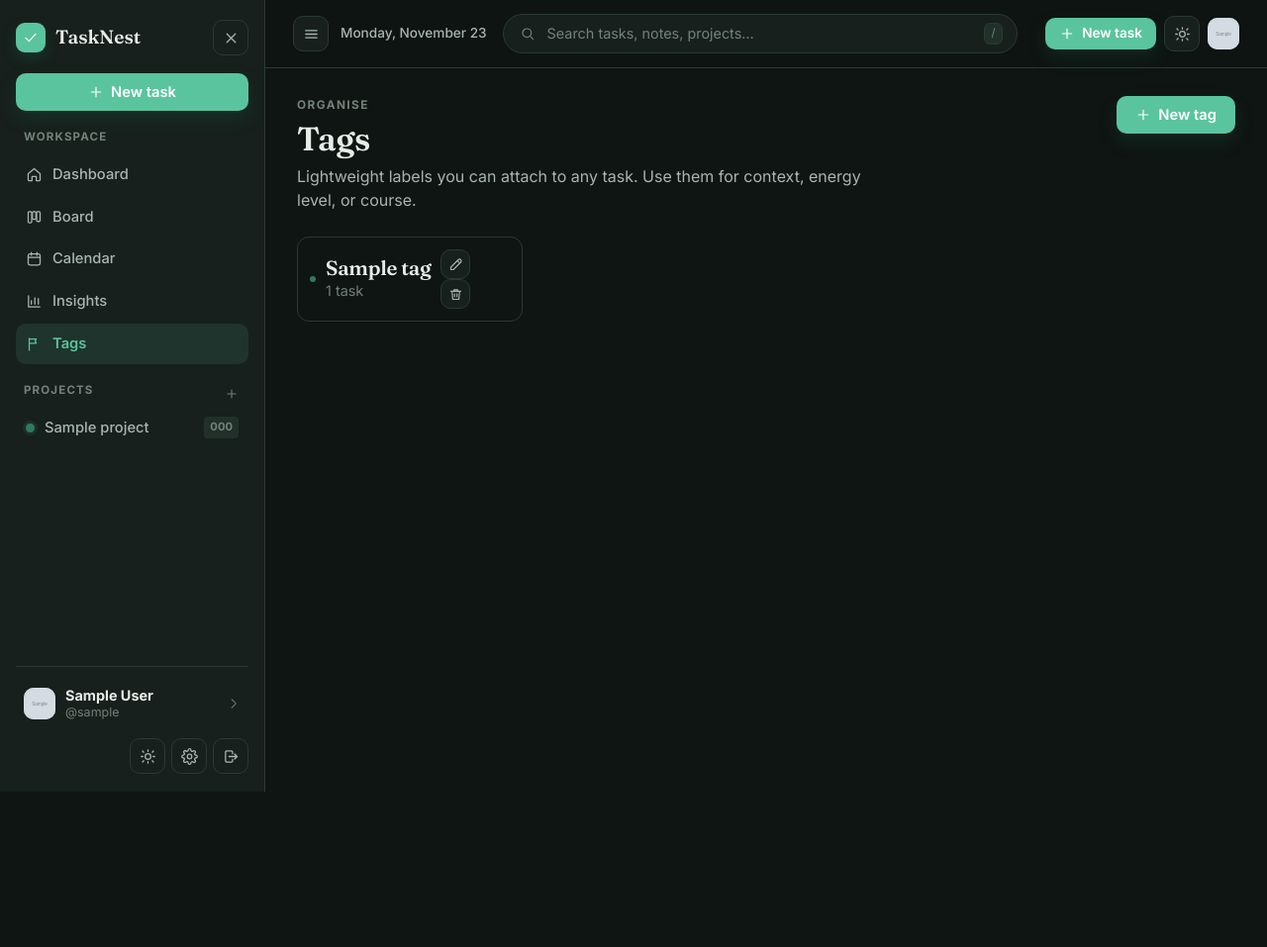
After one commit to nimblemoon/tasknest, a Django app: page /tasks/tags/ in a window 1280 px wide. The commit adds this page. Shown: the whole page at 99% size. Run offline with Django 5.2, Linux system fonts and the light colour scheme; a user stored in the database is signed in; tables that the repository leaves empty hold one stand-in row (values such as "Sample post"); grey boxes marked "Sample" are stand-in pictures.

Commit message:
Add tags (labels) with management screen and task filtering

```diff
--- a/static/css/style.css
+++ b/static/css/style.css
@@ -2198,3 +2198,8 @@ kbd {
    ========================================================================== */
 
 body { background: var(--bg); color: var(--ink); }
+
+.tag-chip { display:inline-flex; align-items:center; gap:4px; padding:2px 8px; border-radius:999px; background: var(--line); font-size:12px; }
+.tag-dot { width:6px; height:6px; border-radius:50%; }
+.tag-grid { display:grid; grid-template-columns: repeat(auto-fill,minmax(200px,1fr)); gap:12px; }
+.tag-card { display:flex; align-items:center; gap:10px; padding:12px; border:1px solid var(--line); border-radius:12px; }
--- a/tasks/forms.py
+++ b/tasks/forms.py
@@ -6,7 +6,7 @@ from datetime import timedelta
 from django import forms
 from django.utils import timezone
 
-from .models import Project, Subtask, Task
+from .models import Project, Subtask, Tag, Task
 
 
 DATETIME_INPUT_FORMAT = '%Y-%m-%dT%H:%M'
@@ -80,7 +80,7 @@ class TaskForm(forms.ModelForm):
 
     class Meta:
         model = Task
-        fields = ['title', 'description', 'project', 'due_date', 'priority']
+        fields = ['title', 'description', 'project', 'tags', 'due_date', 'priority']
         widgets = {
             'title': forms.TextInput(attrs={
                 'class': 'form-control',
@@ -93,6 +93,7 @@ class TaskForm(forms.ModelForm):
                 'placeholder': 'Optional notes, links, or context...',
             }),
             'project': forms.Select(attrs={'class': 'form-control'}),
+            'tags': forms.SelectMultiple(attrs={'class': 'form-control', 'size': '4'}),
             'priority': forms.Select(attrs={'class': 'form-control'}),
         }
 
@@ -103,6 +104,8 @@ class TaskForm(forms.ModelForm):
         self.fields['project'].queryset = projects
         self.fields['project'].required = False
         self.fields['project'].empty_label = 'No project'
+        self.fields['tags'].queryset = Tag.objects.filter(owner=user)
+        self.fields['tags'].required = False
         self.fields['priority'].help_text = (
             'High priority tasks are flagged first on the dashboard.'
         )
@@ -210,7 +213,44 @@ class DashboardFilterForm(forms.Form):
             empty_label='All projects',
             widget=forms.Select(attrs={'class': 'form-control'}),
         )
+        self.fields['tag'] = forms.ModelChoiceField(
+            queryset=Tag.objects.filter(owner=user),
+            required=False,
+            empty_label='All tags',
+            widget=forms.Select(attrs={'class': 'form-control'}),
+        )
 
     def project_id(self):
         project = self.cleaned_data.get('project') if self.is_valid() else None
         return project.pk if project else ''
+
+
+class TagForm(forms.ModelForm):
+    """Create or edit a label."""
+
+    class Meta:
+        model = Tag
+        fields = ['name', 'color']
+        widgets = {
+            'name': forms.TextInput(attrs={
+                'class': 'form-control',
+                'placeholder': 'e.g. Study, Errand',
+                'autofocus': True,
+            }),
+            'color': forms.RadioSelect(attrs={'class': 'color-radio'}),
+        }
+
+    def __init__(self, *args, user=None, **kwargs):
+        self.user = user
+        super().__init__(*args, **kwargs)
+
+    def clean_name(self):
+        name = self.cleaned_data['name'].strip()
+        if not name:
+            raise forms.ValidationError('Give the tag a name.')
+        duplicates = Tag.objects.filter(owner=self.user, name__iexact=name)
+        if self.instance.pk:
+            duplicates = duplicates.exclude(pk=self.instance.pk)
+        if duplicates.exists():
+            raise forms.ValidationError('You already have a tag with that name.')
+        return name
--- /dev/null
+++ b/tasks/templates/tags/index.html
@@ -0,0 +1,96 @@
+{% extends "base.html" %}
+{% block title %}Tags — TaskNest{% endblock %}
+
+{% block content %}
+<section class="page-head">
+    <div class="page-head-text">
+        <p class="eyebrow">Organise</p>
+        <h1>Tags</h1>
+        <p class="page-sub">Lightweight labels you can attach to any task. Use them for context, energy level, or course.</p>
+    </div>
+    <div class="page-actions">
+        <button type="button" class="btn btn-primary" data-open-dialog="tag-dialog">
+            <svg class="icon" aria-hidden="true"><use href="#i-plus"></use></svg>
+            New tag
+        </button>
+    </div>
+</section>
+
+{% if tags %}
+<div class="tag-grid">
+    {% for tag in tags %}
+    <article class="tag-card" style="--accent: {{ tag.color_hex }}">
+        <span class="tag-dot" style="background: {{ tag.color_hex }}"></span>
+        <div class="tag-card-body">
+            <h2>{{ tag.name }}</h2>
+            <p class="muted-text">{{ tag.task_count }} task{{ tag.task_count|pluralize }}</p>
+        </div>
+        <div class="tag-card-actions">
+            <a class="icon-btn icon-btn-sm" href="{% url 'tasks:tag_edit' tag.pk %}" aria-label="Edit {{ tag.name }}">
+                <svg class="icon"><use href="#i-edit"></use></svg>
+            </a>
+            <a class="icon-btn icon-btn-sm danger" href="{% url 'tasks:tag_delete' tag.pk %}" aria-label="Delete {{ tag.name }}">
+                <svg class="icon"><use href="#i-trash"></use></svg>
+            </a>
+        </div>
+    </article>
+    {% endfor %}
+</div>
+{% else %}
+<div class="empty-state">
+    <span class="empty-mark"><svg class="icon"><use href="#i-tag"></use></svg></span>
+    <h2>No tags yet</h2>
+    <p>Create a label and attach it to tasks for an extra layer of organisation.</p>
+    <button type="button" class="btn btn-primary" data-open-dialog="tag-dialog">
+        <svg class="icon" aria-hidden="true"><use href="#i-plus"></use></svg>
+        Create your first tag
+    </button>
+</div>
+{% endif %}
+
+<dialog class="modal" id="tag-dialog" aria-labelledby="tag-dialog-title">
+    <form method="post" action="{% url 'tasks:tag_create' %}" class="modal-card">
+        {% csrf_token %}
+        <input type="hidden" name="next" value="{{ request.get_full_path }}">
+        <header class="modal-head">
+            <div>
+                <p class="eyebrow">New tag</p>
+                <h2 id="tag-dialog-title">Create a tag</h2>
+            </div>
+            <button type="button" class="icon-btn" data-close-dialog aria-label="Close">
+                <svg class="icon"><use href="#i-x"></use></svg>
+            </button>
+        </header>
+
+        <div class="field">
+            <label for="{{ form.name.id_for_label }}">Name</label>
+            {{ form.name }}
+            {% if form.name.errors %}<ul class="errorlist">{% for error in form.name.errors %}<li>{{ error }}</li>{% endfor %}</ul>{% endif %}
+        </div>
+
+        <div class="field">
+            <label>Colour</label>
+            <div class="color-picker">
+                {% for choice in color_choices %}
+                <label class="color-choice">
+                    <input type="radio" name="color" value="{{ choice.value }}" {% if form.color.value == choice.value or not form.color.value and forloop.first %}checked{% endif %}>
+                    <span class="color-swatch" style="background: {{ choice.hex }}"></span>
+                    <span>{{ choice.label }}</span>
+                </label>
+                {% endfor %}
+            </div>
+            {% if form.color.errors %}<ul class="errorlist">{% for error in form.color.errors %}<li>{{ error }}</li>{% endfor %}</ul>{% endif %}
+        </div>
+
+        <footer class="modal-foot">
+            <div class="btn-row">
+                <button type="button" class="btn btn-ghost" data-close-dialog>Cancel</button>
+                <button type="submit" class="btn btn-primary">
+                    <svg class="icon" aria-hidden="true"><use href="#i-plus"></use></svg>
+                    Create tag
+                </button>
+            </div>
+        </footer>
+    </form>
+</dialog>
+{% endblock %}
--- a/tasks/templates/tasks/_task_row.html
+++ b/tasks/templates/tasks/_task_row.html
@@ -23,6 +23,12 @@
                 {{ task.project.label }}
             </a>
             {% endif %}
+            {% for tag in task.tags.all %}
+            <span class="tag-chip" style="--dot: {{ tag.color_hex }}">
+                <span class="tag-dot" style="background: {{ tag.color_hex }}"></span>
+                {{ tag.name }}
+            </span>
+            {% endfor %}
             <span class="meta-item tone-{{ task.due_tone }}">
                 <svg class="icon icon-xs" aria-hidden="true"><use href="#i-clock"></use></svg>
                 {{ task.humanized_due }}
--- a/tasks/templates/tasks/dashboard.html
+++ b/tasks/templates/tasks/dashboard.html
@@ -82,6 +82,10 @@
         <div class="filter-inline-field">
             <label for="{{ filter_form.priority.id_for_label }}">Priority</label>
             {{ filter_form.priority }}
+        </div>
+        <div class="filter-inline-field">
+            <label for="{{ filter_form.tag.id_for_label }}">Tag</label>
+            {{ filter_form.tag }}
         </div>
         <div class="filter-inline-field">
             <label for="{{ filter_form.sort.id_for_label }}">Sort</label>
--- a/tasks/urls.py
+++ b/tasks/urls.py
@@ -17,6 +17,10 @@ urlpatterns = [
     path('quick-add/', views.quick_add_view, name='quick_add'),
 
     path('add/', views.AddTaskView.as_view(), name='add_task'),
+    path('tags/', views.tags_view, name='tags'),
+    path('tags/new/', views.tag_create_view, name='tag_create'),
+    path('tags/<int:pk>/edit/', views.tag_edit_view, name='tag_edit'),
+    path('tags/<int:pk>/delete/', views.tag_delete_view, name='tag_delete'),
     path('projects/', views.projects_view, name='projects'),
     path('projects/new/', views.project_create_view, name='project_create'),
     path('projects/<int:pk>/', views.project_detail_view, name='project_detail'),
--- a/tasks/utils.py
+++ b/tasks/utils.py
@@ -26,7 +26,7 @@ def base_task_queryset(user):
     return (
         Task.objects.filter(owner=user)
         .select_related('project')
-        .prefetch_related('subtasks')
+        .prefetch_related('subtasks', 'tags')
     )
 
 
@@ -35,6 +35,7 @@ def apply_task_filters(
     view='all',
     priority='',
     project_id=None,
+    tag_id=None,
     q='',
     sort='due',
 ):
@@ -60,6 +61,9 @@ def apply_task_filters(
 
     if project_id:
         queryset = queryset.filter(project_id=project_id)
+
+    if tag_id:
+        queryset = queryset.filter(tags__id=tag_id)
 
     if q:
         queryset = queryset.filter(
--- a/tasks/views.py
+++ b/tasks/views.py
@@ -25,9 +25,10 @@ from .forms import (
     ProjectForm,
     QuickAddForm,
     SubtaskForm,
+    TagForm,
     TaskForm,
 )
-from .models import Project, Subtask, Task
+from .models import Project, Subtask, Tag, Task
 from .utils import (
     apply_task_filters,
     base_task_queryset,
@@ -84,6 +85,7 @@ def _dashboard_context(request):
         view=view,
         priority=data.get('priority', ''),
         project_id=data.get('project').pk if data.get('project') else None,
+        tag_id=data.get('tag').pk if data.get('tag') else None,
         q=data.get('q', '').strip(),
         sort=data.get('sort') or 'due',
     )
@@ -441,6 +443,71 @@ def project_delete_view(request, pk):
 
 
 # ---------------------------------------------------------------------------
+# Tags
+# ---------------------------------------------------------------------------
+
+@login_required
+def tags_view(request):
+    tags = (
+        Tag.objects.filter(owner=request.user)
+        .annotate(task_count=Count('tasks', distinct=True))
+        .order_by('name')
+    )
+    return render(request, 'tags/index.html', {
+        'tags': tags,
+        'form': TagForm(user=request.user),
+        'color_choices': _color_choices(),
+        'stats': dashboard_stats(request.user),
+    })
+
+
+@login_required
+def tag_create_view(request):
+    if request.method != 'POST':
+        return redirect('tasks:tags')
+    form = TagForm(request.POST, user=request.user)
+    if form.is_valid():
+        tag = form.save(commit=False)
+        tag.owner = request.user
+        tag.save()
+        messages.success(request, f'Tag "{tag.name}" created.')
+        return redirect('tasks:tags')
+    messages.error(request, 'Could not create tag. Check the name and try again.')
+    return redirect('tasks:tags')
+
+
+@login_required
+def tag_edit_view(request, pk):
+    tag = get_object_or_404(Tag, pk=pk, owner=request.user)
+    if request.method == 'POST':
+        form = TagForm(request.POST, instance=tag, user=request.user)
+        if form.is_valid():
+            form.save()
+            messages.success(request, 'Tag updated.')
+            return redirect('tasks:tags')
+    else:
+        form = TagForm(instance=tag, user=request.user)
+    return render(request, 'tags/form.html', {
+        'form': form,
+        'tag': tag,
+        'form_heading': 'Edit tag',
+        'submit_label': 'Save tag',
+        'color_choices': _color_choices(),
+    })
+
+
+@login_required
+def tag_delete_view(request, pk):
+    tag = get_object_or_404(Tag, pk=pk, owner=request.user)
+    if request.method == 'POST':
+        name = tag.name
+        tag.delete()
+        messages.success(request, f'Tag "{name}" deleted.')
+        return redirect('tasks:tags')
+    return render(request, 'tags/confirm_delete.html', {'tag': tag})
+
+
+# ---------------------------------------------------------------------------
 # Subtasks
 # ---------------------------------------------------------------------------
 
--- a/templates/partials/sidebar.html
+++ b/templates/partials/sidebar.html
@@ -2,6 +2,7 @@
 {% url 'tasks:board' as board_url %}
 {% url 'tasks:calendar' as calendar_url %}
 {% url 'tasks:insights' as insights_url %}
+{% url 'tasks:tags' as tags_url %}
 {% url 'tasks:projects' as projects_url %}
 <aside class="sidebar" data-sidebar aria-label="Main navigation">
     <div class="sidebar-head">
@@ -38,6 +39,10 @@
         <a class="nav-item {% if request.path == insights_url %}is-active{% endif %}" href="{{ insights_url }}">
             <svg class="icon" aria-hidden="true"><use href="#i-chart"></use></svg>
             <span>Insights</span>
+        </a>
+        <a class="nav-item {% if request.path == tags_url %}is-active{% endif %}" href="{{ tags_url }}">
+            <svg class="icon" aria-hidden="true"><use href="#i-flag"></use></svg>
+            <span>Tags</span>
         </a>
     </nav>
 
```
Also changed, not shown: tasks/models.py (+48 -0 lines), tasks/templates/tags/confirm_delete.html (added, +20 -0 lines), tasks/templates/tags/form.html (added, +39 -0 lines), tasks/templates/tasks/task_form.html (+7 -0 lines), tasks/migrations/0003_tag_task_tags_tag_unique_tag_name_per_owner.py (added).
